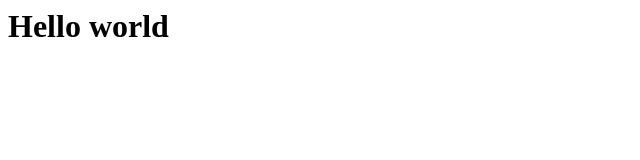
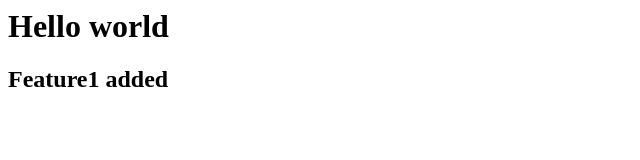
Before and after one commit to Pallavimahesh/My_First_Repo, a plain HTML site: page index.html in a window 1280 px wide. Shown: the whole page, without its empty margins (0-640 px from the left). Drawn offline with Linux system fonts and the light colour scheme.

Commit message:
Added changes to feature1

```diff
--- a/index.html
+++ b/index.html
@@ -1 +1,2 @@
 <h1>Hello world</h1>
+<h2>Feature1 added</h2>
```
